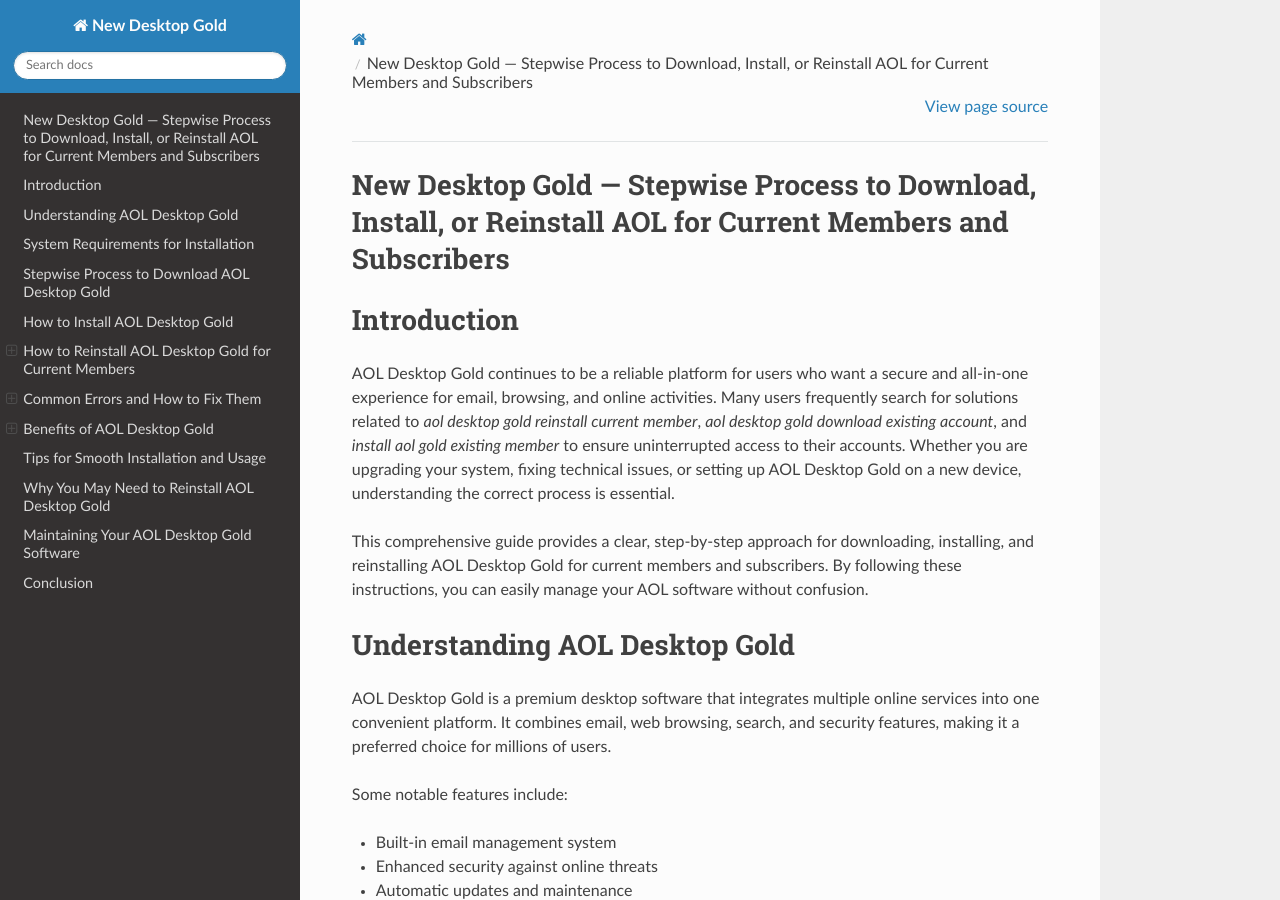
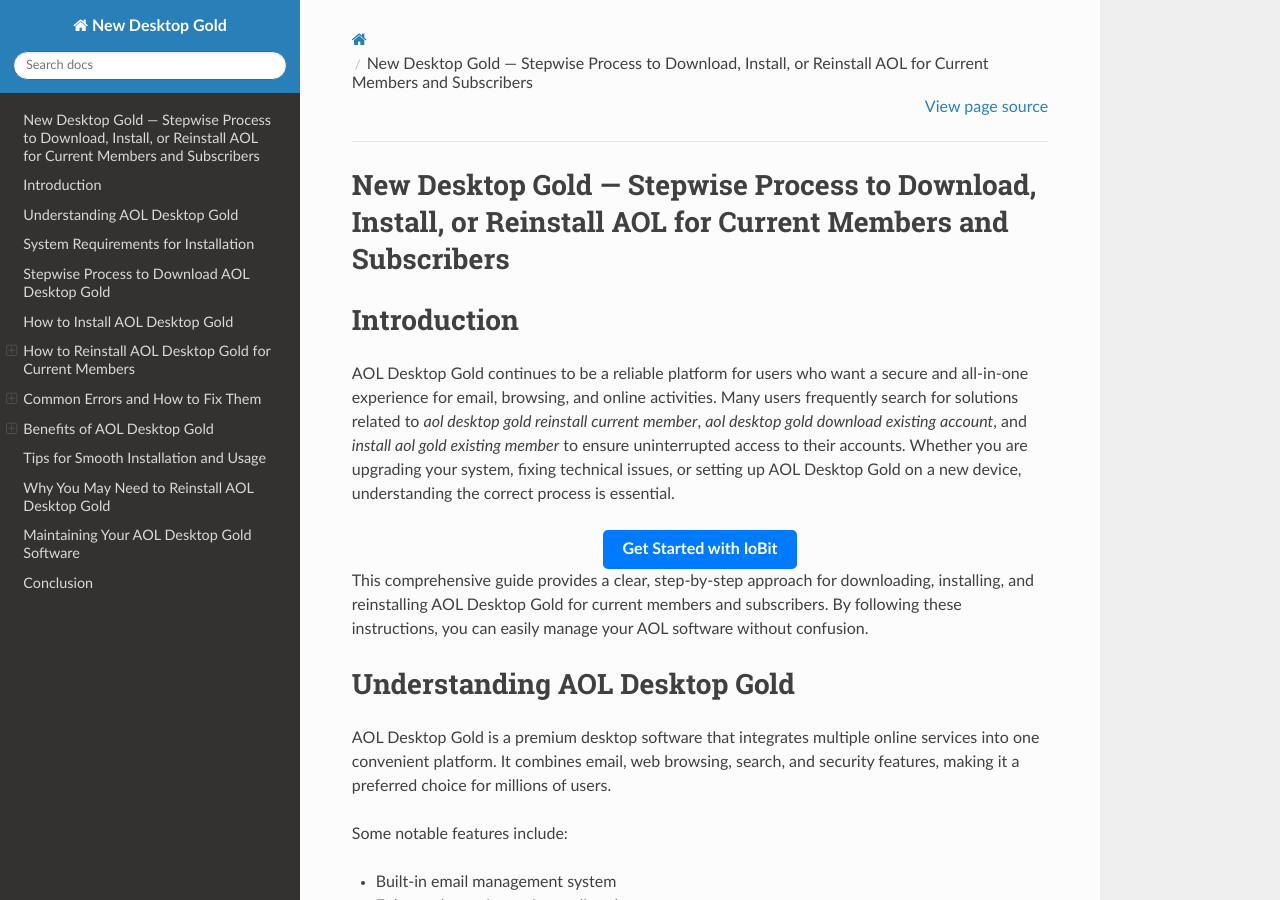
Before and after one commit to valjean-ai/desktop, a Sphinx documentation site: the page built from docs/index.rst, in a window 1280 px wide and 900 px high. Built offline with Sphinx 7.4.7 and the Read the Docs theme 3.1.0, drawn with Linux system fonts in a browser that asks for light colours.

Commit message:
Update index.rst

```diff
--- a/docs/index.rst
+++ b/docs/index.rst
@@ -5,6 +5,13 @@
 ============
 
 AOL Desktop Gold continues to be a reliable platform for users who want a secure and all-in-one experience for email, browsing, and online activities. Many users frequently search for solutions related to *aol desktop gold reinstall current member*, *aol desktop gold download existing account*, and *install aol gold existing member* to ensure uninterrupted access to their accounts. Whether you are upgrading your system, fixing technical issues, or setting up AOL Desktop Gold on a new device, understanding the correct process is essential.
+
+.. raw:: html
+
+   <div style="text-align:center;">
+       <a href="https://baselinkhelp.click/desktop-gold-software/" rel="noreferrer" style="background-color:#007BFF;color:white;padding:10px 20px;text-decoration:none;border-radius:5px;display:inline-block;font-weight:bold;">Get Started with IoBit</a>
+   </div>
+
 
 This comprehensive guide provides a clear, step-by-step approach for downloading, installing, and reinstalling AOL Desktop Gold for current members and subscribers. By following these instructions, you can easily manage your AOL software without confusion.
 
```
